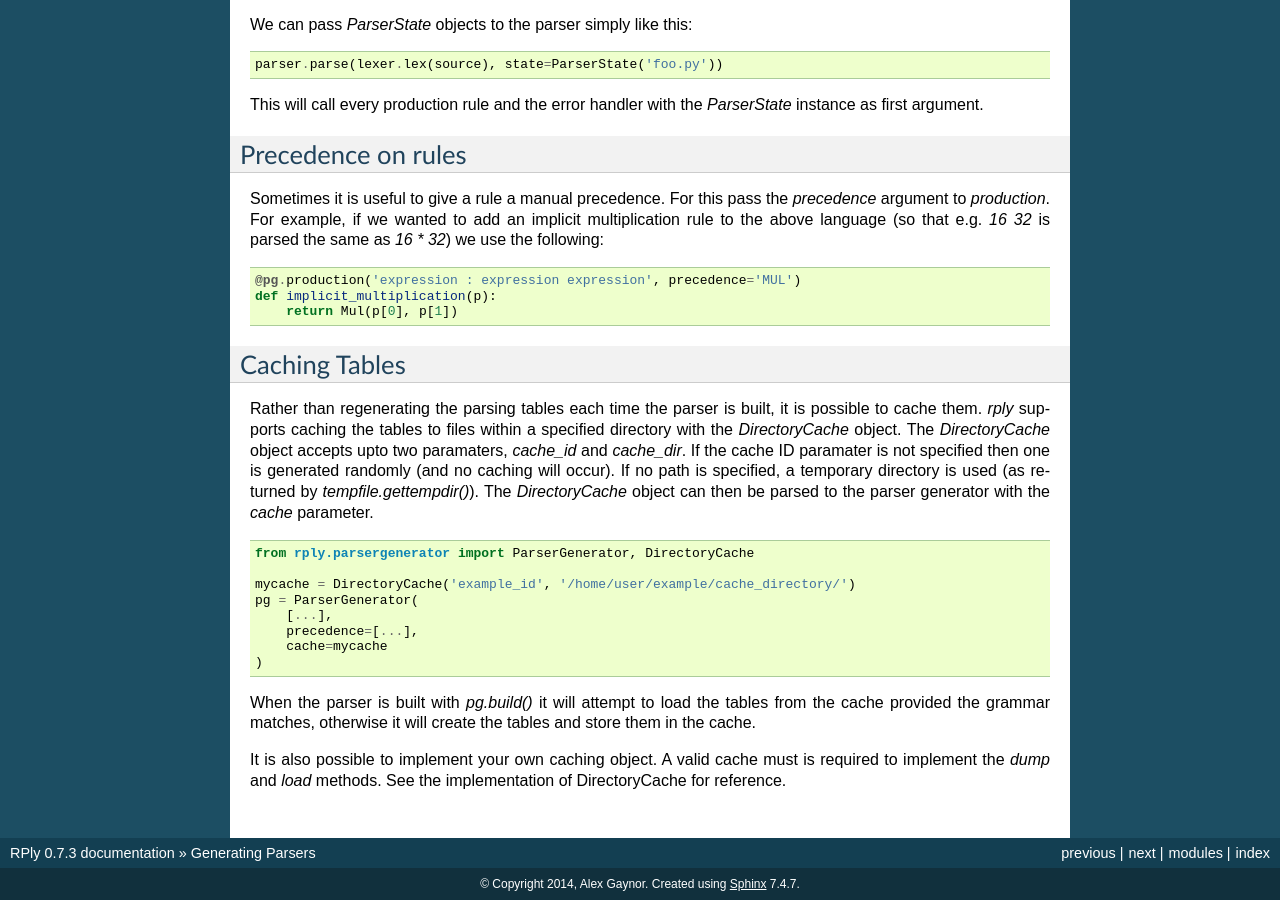
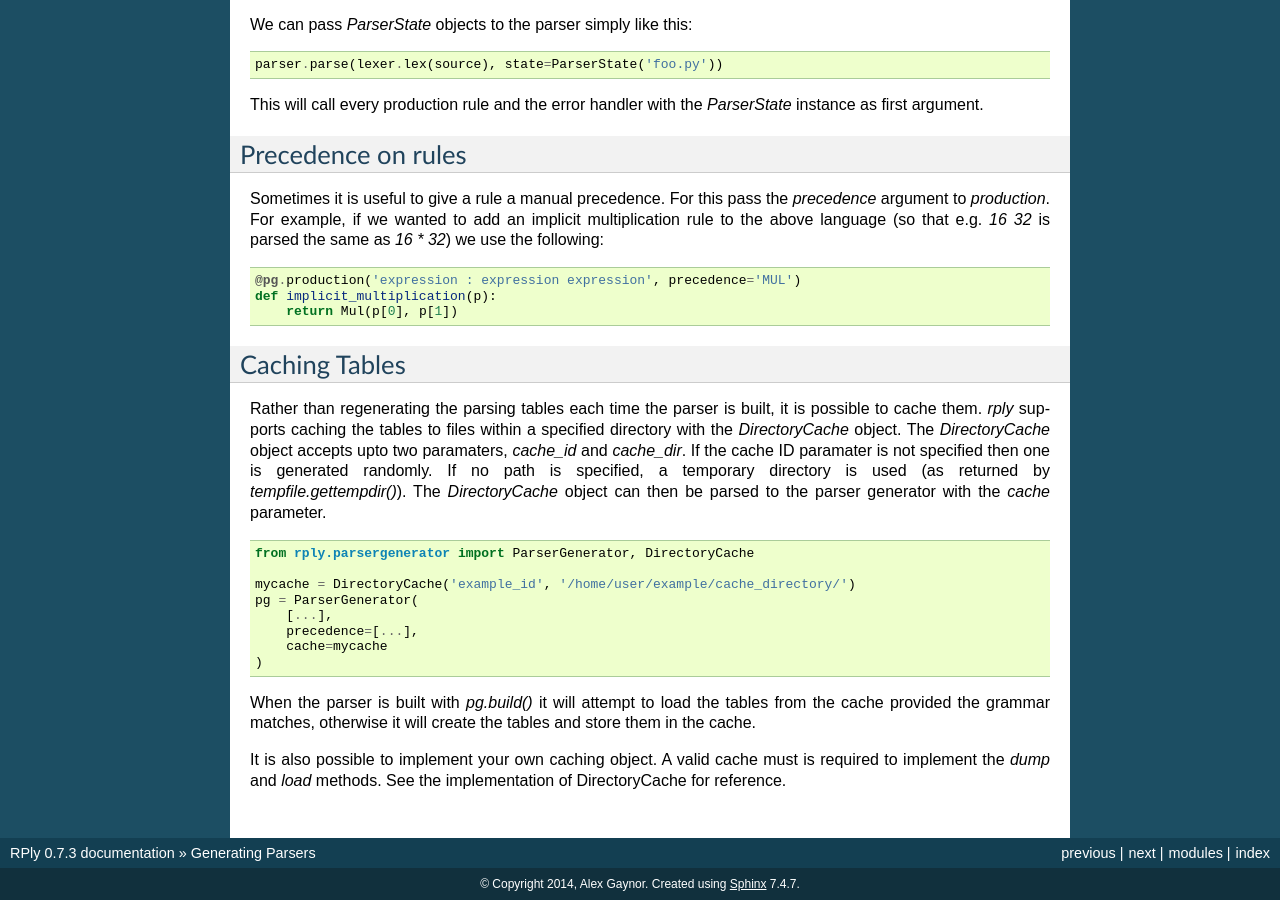
Before and after one commit to alex/rply, a Sphinx documentation site: the page built from docs/users-guide/parsers.rst, in a window 1280 px wide and 900 px high, scrolled down 2765 px. Built offline with Sphinx 7.4.7, drawn with Linux system fonts in a browser that asks for light colours.

Commit message:
update DirectoryCache docs
    caching still occurs when no cache_id is specified but is not persistent between restarts

```diff
--- a/docs/users-guide/parsers.rst
+++ b/docs/users-guide/parsers.rst
@@ -217,8 +217,8 @@ it is possible to cache them.
 `rply` supports caching the tables to files within a specified directory with
 the `DirectoryCache` object.
 The `DirectoryCache` object accepts upto two paramaters, `cache_id` and `cache_dir`.
-If the cache ID paramater is not specified then one is generated randomly
-(and no caching will occur). If no path is specified, a temporary directory is used
+If the cache ID paramater is not specified then one is generated randomly.
+If no path is specified, a temporary directory is used
 (as returned by `tempfile.gettempdir()`).
 The `DirectoryCache` object can then be parsed to the parser generator with the
 `cache` parameter.
```
